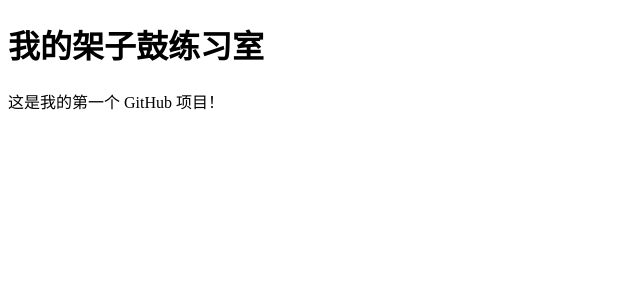
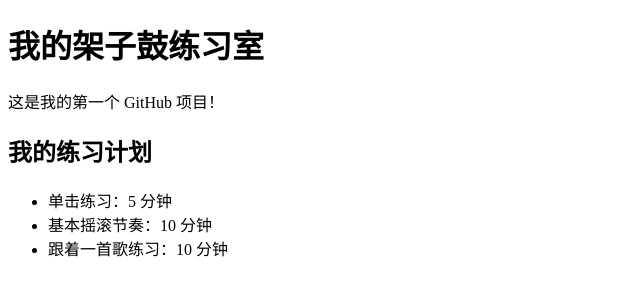
Before and after one commit to Texasforever48/tolkien-s-drum, a plain HTML site: page index.html in a window 1280 px wide. Shown: the whole page, without its empty margins (0-640 px from the left). Drawn offline with Linux system fonts and the light colour scheme.

Commit message:
Add drum practice plan

```diff
--- a/index.html
+++ b/index.html
@@ -7,5 +7,11 @@
 <body>
   <h1>我的架子鼓练习室</h1>
   <p>这是我的第一个 GitHub 项目！</p>
+  <h2>我的练习计划</h2>
+  <ul>
+    <li>单击练习：5 分钟</li>
+    <li>基本摇滚节奏：10 分钟</li>
+    <li>跟着一首歌练习：10 分钟</li>
+  </ul>
 </body>
 </html>
```
